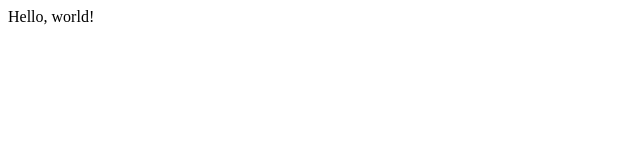
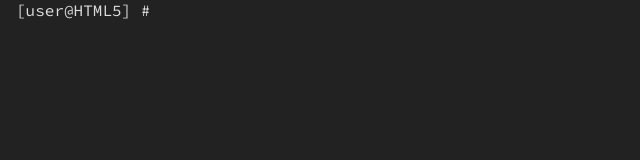
Before and after one commit to Romeo-B-Manzanilla-III/Romeo-B-Manzanilla-III.github.io, a plain HTML site: page index.html in a window 1280 px wide. Shown: the whole page, without its empty margins (0-640 px from the left). Drawn offline with Linux system fonts and the light colour scheme.

Commit message:
feat: add basic terminal emulator

```diff
--- /dev/null
+++ b/assets/css/style.css
@@ -0,0 +1,31 @@
+@import url("https://fonts.googleapis.com/css2?family=Source+Code+Pro&display=swap");
+
+html,
+body {
+  height: 100vh;
+  margin: 0px;
+  color: #ddd;
+  background-color: #222;
+  font-family: "Source Code Pro", monospace;
+}
+.list-container {
+  margin: 0px;
+  padding-left: 1rem;
+  list-style-type: none;
+}
+.input-line {
+  display: flex;
+}
+.prompt {
+  font: inherit;
+  margin: 0px;
+}
+.command {
+  border: none;
+  outline: none;
+  color: inherit;
+  font: inherit;
+  background-color: transparent;
+  padding: 0px;
+  flex: 1;
+}
--- /dev/null
+++ b/assets/js/CLI.js
@@ -0,0 +1,32 @@
+export function createGroup(tag, id) {
+  // create group element
+  const group = document.createElement(tag);
+  if (id) group.setAttribute("id", id);
+  group.setAttribute("class", "group");
+
+  // create the input_line
+  const input_line = group.appendChild(document.createElement("div"));
+  input_line.setAttribute("class", "input-line");
+
+  // create the prompt in input_line
+  const prompt = input_line.appendChild(document.createElement("pre"));
+  prompt.setAttribute("class", "prompt");
+  prompt.textContent = "[user@HTML5] # ";
+
+  // create the command input in input_line
+  const command = input_line.appendChild(document.createElement("input"));
+  command.setAttribute("class", "command");
+  command.setAttribute("autocomplete", "off");
+
+  // create the output
+  const output = group.appendChild(document.createElement("output"));
+
+  return group;
+}
+
+export function closeGroup(group, output) {
+  group.querySelector("output").textContent = output;
+  group.removeAttribute("id");
+  group.querySelector(".command").disabled = true;
+  return group;
+}
--- /dev/null
+++ b/assets/js/index.js
@@ -0,0 +1,22 @@
+import { createGroup, closeGroup } from "./CLI.js";
+
+const container = document.querySelector(".list-container"); // get the container
+let current = container.appendChild(createGroup("li", "current")); // create first container to container
+current.querySelector(".command").focus(); // put cursor on command input
+
+function onkeydown(event) {
+  if (event.key === "Enter") {
+    // close the group with output same as input
+    closeGroup(
+      current,
+      current.querySelector(".command").value
+    ).removeEventListener("keydown", onkeydown);
+
+    // create new group to container
+    current = container.appendChild(createGroup("li", "current"));
+    current.addEventListener("keydown", onkeydown);
+    current.querySelector(".command").focus();
+  }
+}
+
+current.addEventListener("keydown", onkeydown);
--- a/index.html
+++ b/index.html
@@ -5,8 +5,10 @@
     <meta charset="UTF-8" />
     <meta name="viewport" content="width=device-width, initial-scale=1.0" />
     <meta http-equiv="X-UA-Compatible" content="ie=edge" />
+    <link rel="stylesheet" href="assets/css/style.css" />
   </head>
   <body>
-    Hello, world!
+    <ol class="list-container"></ol>
+    <script type="module" src="assets/js/index.js"></script>
   </body>
 </html>
```
